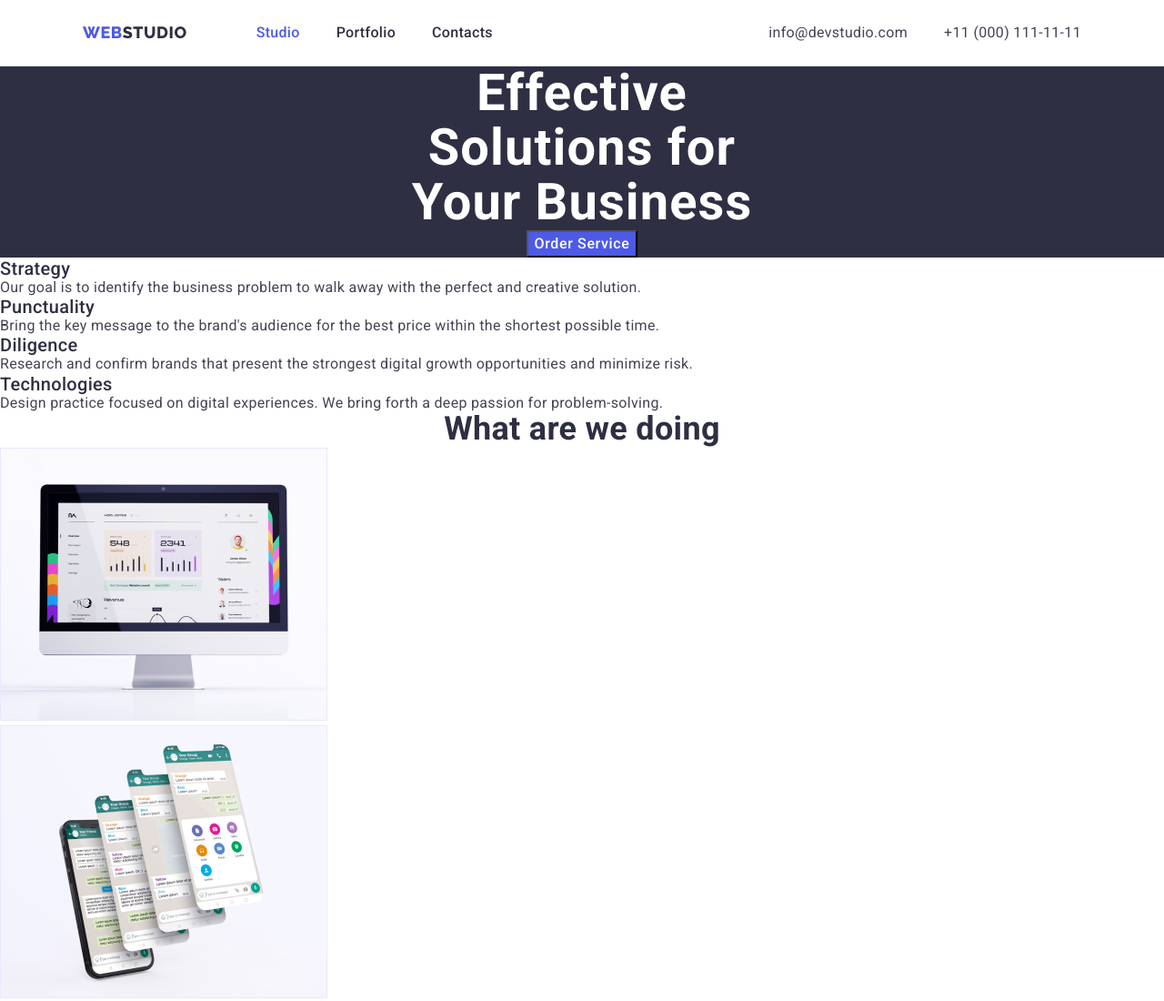
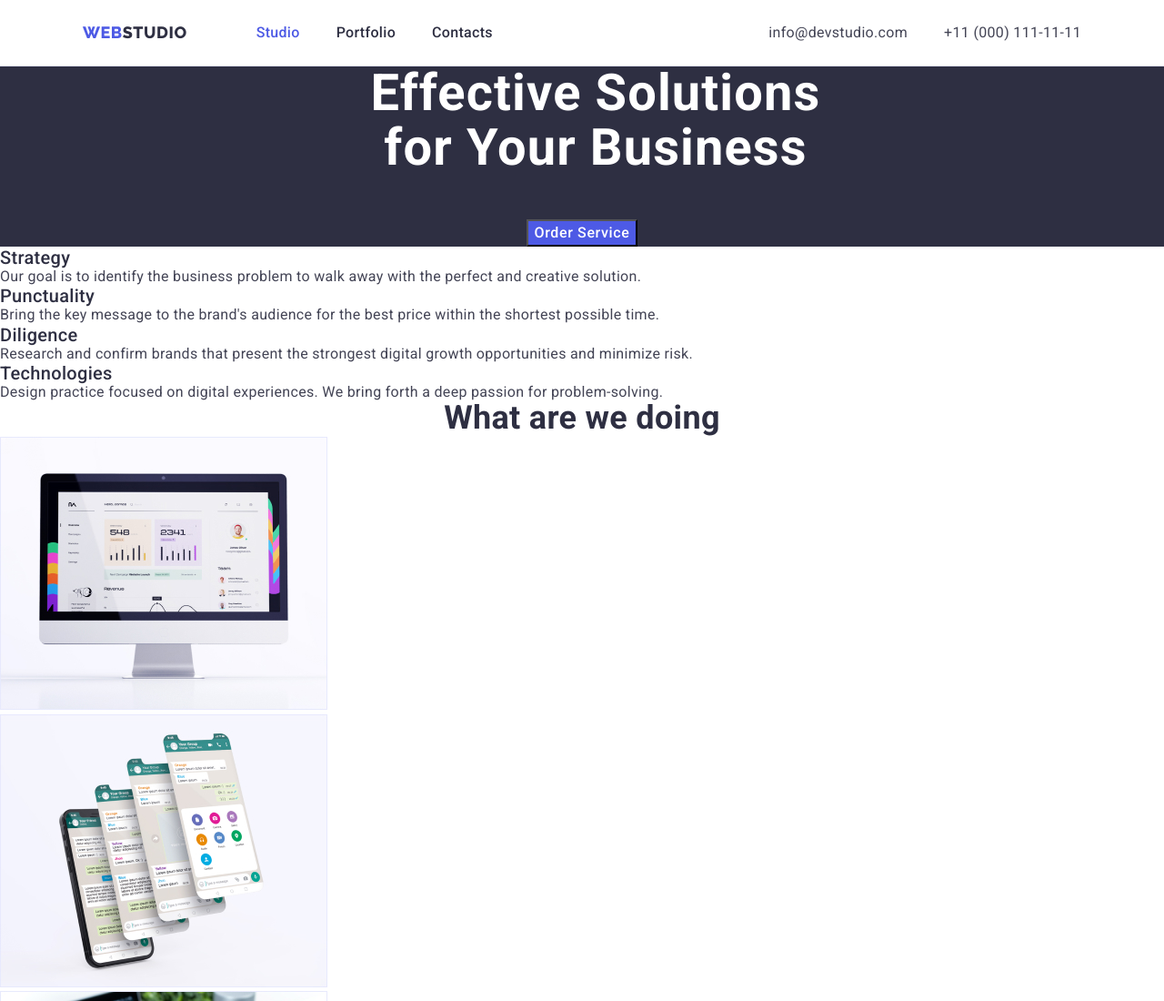
Before and after one commit to Flaur777/goit-markup-hw-03, a plain HTML site: page index.html in a window 1280 px wide. Shown: the top 1100 px of the page at 91% size. Drawn offline with nearby package versions, Linux system fonts and the light colour scheme.

Commit message:
Update styles.css

```diff
--- a/css/styles.css
+++ b/css/styles.css
@@ -55,6 +55,10 @@ p {
 .nav-list,
 .contact-list {
     gap: 40px;
+}
+
+.contact-list{
+    margin-left: auto;
 }
 
 .container {
@@ -119,9 +123,11 @@ p {
     font-size: 56px;
     line-height: 1.07;
     letter-spacing: 0.02em;
-    text-align: center;
 
     color: var(--background-color);
+
+    margin-bottom: 48px;
+    width: 496px;
 }
 .visually-hidden {
     position: absolute;
@@ -141,6 +147,11 @@ p {
     background-color: var(--dark-text-color);
 }
 
+.hero-container {
+    text-align: center;
+    width: 496px;
+}
+
 .hero-button {
     background-color: var(--primary-brand-color);
     color: var(--background-color);
@@ -156,11 +167,6 @@ p {
 
 .hero-button:hover {
     background-color: var(--hover-button-color);
-}
-
-.hero-container {
-    text-align: center;
-    width: 500px;
 }
 
 .subtitle {
```
